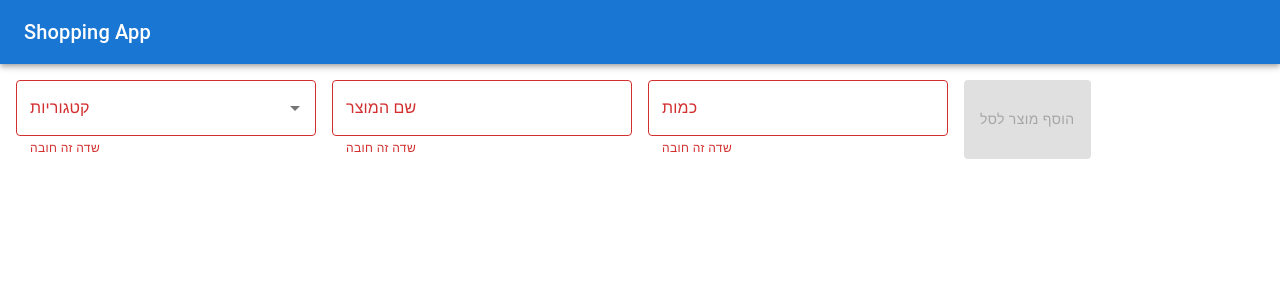
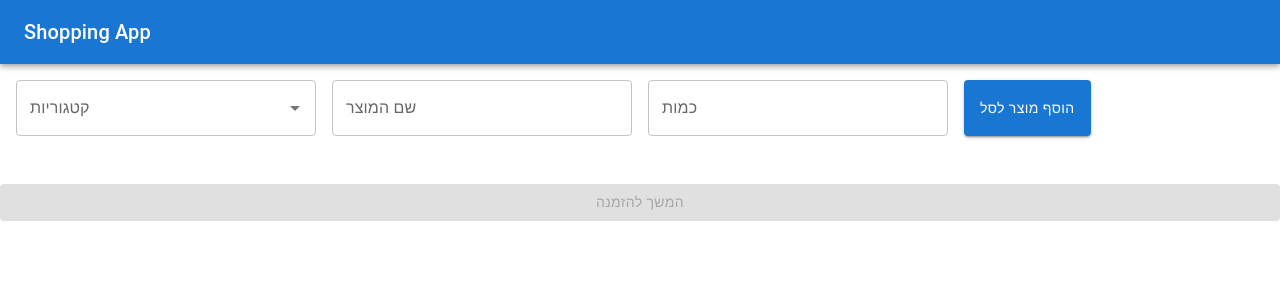
Before and after one commit to eranmazuz/HomeAssignmentReactRedux, a React (Create React App) app: page / in a window 1280 px wide. Shown: the top 300 px of the page. Built offline with nearby package versions, Linux system fonts and the light colour scheme.

Commit message:
- Add the finish order screen. - Make the cart screen fields more error easy.

```diff
--- a/src/App.js
+++ b/src/App.js
@@ -1,11 +1,16 @@
 import Header from "./Components/header";
 import CartScreen from "./Screens/cartScreen";
+import {useSelector} from "react-redux";
+import OrderScreen from "./Screens/orderScreen";
 
 function App() {
-  return (
+    const finishOrder = useSelector(state => state.cart.finishOrder)
+
+    return (
     <>
       <Header/>
-      <CartScreen/>
+        { !finishOrder && <CartScreen/>}
+        { finishOrder  && <OrderScreen/>}
     </>
   );
 }
--- /dev/null
+++ b/src/Components/ContinueToOrderButton.js
@@ -0,0 +1,19 @@
+import React, {useCallback } from "react";
+import {Button} from "@mui/material";
+import CAPTIONS from "../Constants/captions";
+import {useDispatch, useSelector} from "react-redux";
+import {cartActions} from "../Store/cartSlice";
+
+const ContinueToOrderButton = () => {
+    const products = useSelector(state => state.cart.items)
+    const dispatch = useDispatch();
+    const handleGoToOrder = useCallback(() => {
+        dispatch(cartActions.finishOrder())
+    }, [dispatch])
+
+    return (
+        <Button variant="contained" onClick={handleGoToOrder} disabled={!Object.keys(products).length}>{CAPTIONS.CONTINUE_TO_ORDER}</Button>
+    )
+}
+
+export default ContinueToOrderButton;
--- a/src/Components/cartProductsList.js
+++ b/src/Components/cartProductsList.js
@@ -1,5 +1,6 @@
 import {List, ListItemText, ListSubheader, Stack} from "@mui/material";
 import {useSelector} from "react-redux";
+import React from "react";
 
 const CartProductsList = () => {
     const products = useSelector(state => state.cart.items)
@@ -7,7 +8,8 @@ const CartProductsList = () => {
         <Stack direction='row' spacing={2} padding={2} flexWrap='wrap'>
             {
                 Object.entries(products).map(([category, categoryProducts]) => (
-                    <List subheader={<ListSubheader sx={{  borderColor: 'primary.main', bgcolor: 'primary.main', color: 'primary.contrastText', borderRadius: 2, fontWeight: 'medium' }}>{category}</ListSubheader>} key={category}>
+                    <List key={category}>
+                        <ListSubheader sx={{ textAlign: 'center',  borderColor: 'primary.main', bgcolor: 'primary.main', color: 'primary.contrastText', borderRadius: 2, fontWeight: 'medium' }}>{category}</ListSubheader>
                         {
                            Object.entries(categoryProducts).map(([productName, productAmount]) => (
                                <ListItemText key={productName} primary={`${productName} - ${productAmount}`}/>
--- a/src/Components/categoriesComboBox.js
+++ b/src/Components/categoriesComboBox.js
@@ -1,11 +1,13 @@
 import {Autocomplete, TextField} from "@mui/material";
-import ERRORS from "../Constants/errors";
 import CAPTIONS from "../Constants/captions";
 import React, {useCallback, useEffect } from "react";
 import {useDispatch, useSelector} from "react-redux";
 import {getCategoriesThunk} from "../Store/categoriesSlice";
+import {cartActions} from "../Store/cartSlice";
 
-const CategoriesComboBox = ({ category, setCategory}) => {
+const CategoriesComboBox = ({ setCategory}) => {
+
+    const errors = useSelector(state => state.cart.errors)
 
     const dispatch = useDispatch();
     useEffect(() => {
@@ -14,18 +16,18 @@ const CategoriesComboBox = ({ category, setCategory}) => {
 
     const categories = useSelector((state) => state.categories.categories);
     const categoriesLoading = useSelector((state) => state.categories.loading);
-    console.log(categories)
 
     const handleCategorySelect = useCallback((event, newCategory) => {
+        dispatch(cartActions.clearError('category'))
         setCategory(newCategory)
-    }, [setCategory])
+    }, [setCategory, dispatch])
 
 
     return (
         <Autocomplete
             options={categories}
             sx={{ width: 300 }}
-            renderInput={(params) => <TextField {...params} error={!category} helperText= {!category ? ERRORS.REQUIRED: null} label={CAPTIONS.CATEGORIES}/>}
+            renderInput={(params) => <TextField {...params} error={errors.category} helperText={errors.category} label={CAPTIONS.CATEGORIES}/>}
             onInputChange={handleCategorySelect}
             loading={categoriesLoading}
             getOptionLabel={(option) => option.name}
--- a/src/Components/newProductInput.js
+++ b/src/Components/newProductInput.js
@@ -6,6 +6,7 @@ import CategoriesComboBox from "./categoriesComboBox";
 import ProductNameInput from "./productNameInput";
 import ProductAmountInput from "./productAmountInput";
 import {cartActions} from "../Store/cartSlice";
+import ERRORS from "../Constants/errors";
 
 const NewProductInput = () => {
     const [category, setCategory] = useState('')
@@ -15,22 +16,37 @@ const NewProductInput = () => {
 
     const dispatch = useDispatch();
     const handleProductSave = useCallback(() =>  {
+        dispatch(cartActions.clearErrors())
+        const errors = {}
+        if(!category) {
+            errors.category = ERRORS.REQUIRED
+        }
+        if(!productName) {
+            errors.productName = ERRORS.REQUIRED
+        }
+        if(!productAmount) {
+            errors.productAmount = ERRORS.REQUIRED
+        }
+        if(Object.keys(errors).length === 0) {
+            dispatch(cartActions.addItem({
+                category: category,
+                name: productName,
+                amount: productAmount
+            }))
+        } else {
+            dispatch(cartActions.setErrors(errors))
+        }
 
-        dispatch(cartActions.addItem({
-            category: category,
-            name: productName,
-            amount: productAmount
-        }))
-    }, [category, productName, productAmount,dispatch])
+    }, [category, productName, productAmount, dispatch])
 
 
 
     return (
         <Stack spacing={2} padding={2} direction='row'>
-            <CategoriesComboBox category={category} setCategory={setCategory}/>
-            <ProductNameInput productName={productName} setProductName={setProductName}/>
-            <ProductAmountInput productAmount={productAmount} setProductAmount={setProductAmount}/>
-            <Button variant="contained" onClick={handleProductSave} disabled={!category || !productName || !productAmount}>{CAPTIONS.SAVE}</Button>
+            <CategoriesComboBox setCategory={setCategory}/>
+            <ProductNameInput setProductName={setProductName}/>
+            <ProductAmountInput setProductAmount={setProductAmount}/>
+            <Button variant="contained" onClick={handleProductSave}>{CAPTIONS.SAVE}</Button>
         </Stack>
     )
 
--- a/src/Components/productAmountInput.js
+++ b/src/Components/productAmountInput.js
@@ -1,14 +1,17 @@
 import {TextField} from "@mui/material";
 import CAPTIONS from "../Constants/captions";
-import ERRORS from "../Constants/errors";
 import React, {useCallback} from "react";
+import {useDispatch, useSelector} from "react-redux";
+import {cartActions} from "../Store/cartSlice";
 
-const ProductAmountInput = ( { productAmount, setProductAmount }) => {
+const ProductAmountInput = ( { setProductAmount }) => {
+    const errors = useSelector(state => state.cart.errors)
+    const dispatch = useDispatch();
 
     const handleProductAmountSet = useCallback((event) => {
-
+        dispatch(cartActions.clearError('productAmount'))
         setProductAmount(parseInt(event.target.value))
-    }, [setProductAmount])
+    }, [setProductAmount,dispatch])
 
     const handleNumberValidation = useCallback((event) => {
         if((event.key === '-') || (event.key === '.') || (event.key === 'e')) {
@@ -22,8 +25,8 @@ const ProductAmountInput = ( { productAmount, setProductAmount }) => {
             sx={{ width: 300 }}
             onChange={handleProductAmountSet}
             onKeyDown={handleNumberValidation}
-            error={!productAmount}
-            helperText= {!productAmount ? ERRORS.REQUIRED: null}
+            error={errors.productAmount}
+            helperText= {errors.productAmount}
             type="number"
         />
     )
--- a/src/Components/productNameInput.js
+++ b/src/Components/productNameInput.js
@@ -1,20 +1,25 @@
 import {TextField} from "@mui/material";
 import CAPTIONS from "../Constants/captions";
-import ERRORS from "../Constants/errors";
 import React, {useCallback} from "react";
+import {useDispatch, useSelector} from "react-redux";
+import {cartActions} from "../Store/cartSlice";
 
-const ProductNameInput = ({ productName, setProductName }) => {
+const ProductNameInput = ({ setProductName }) => {
+    const errors = useSelector(state => state.cart.errors)
+    const dispatch = useDispatch();
+
     const handleProductNameSet = useCallback((event) => {
+        dispatch(cartActions.clearError('productName'))
         setProductName(event.target.value)
-    }, [setProductName])
+    }, [setProductName, dispatch])
     return (
         <TextField
             label={CAPTIONS.PRODUCT_NAME}
             variant='outlined'
             sx={{ width: 300 }}
             onChange={handleProductNameSet}
-            error={!productName}
-            helperText= {!productName ? ERRORS.REQUIRED: null}
+            error={errors.productName}
+            helperText= {errors.productName}
         />
     )
 }
--- a/src/Constants/captions.js
+++ b/src/Constants/captions.js
@@ -4,7 +4,9 @@ const CAPTIONS = Object.freeze( {
     CATEGORIES: 'קטגוריות',
     PRODUCT_NAME: 'שם המוצר',
     PRODUCT_AMOUNT: 'כמות',
-    SAVE: 'הוסף מוצר לסל'
+    SAVE: 'הוסף מוצר לסל',
+    CONTINUE_TO_ORDER:'המשך להזמנה',
+    ORDER_SUMMERY: 'סיכום הזמנה'
 })
 
 export default CAPTIONS
--- a/src/Screens/cartScreen.js
+++ b/src/Screens/cartScreen.js
@@ -1,12 +1,15 @@
 import NewProductInput from "../Components/newProductInput";
 import {Stack} from "@mui/material";
 import CartProductsList from "../Components/cartProductsList";
+import ContinueToOrderButton from "../Components/ContinueToOrderButton";
+import React from "react";
 
 const CartScreen = () => {
     return (
         <Stack>
             <NewProductInput/>
             <CartProductsList/>
+            <ContinueToOrderButton/>
         </Stack>
 )
 }
--- a/src/Store/cartSlice.js
+++ b/src/Store/cartSlice.js
@@ -1,12 +1,11 @@
-import { createSlice} from '@reduxjs/toolkit'
+import {createSlice} from '@reduxjs/toolkit'
 
 const cartSlice = createSlice({
     name: 'cart',
-    initialState: { items: {} },
+    initialState: { items: {}, finishOrder: false, errors: {} },
     reducers: {
         addItem(state, action) {
             const newProduct = action.payload
-            console.log(action.payload)
             if (!(state.items[newProduct.category])){
                 state.items[newProduct.category] = {}
             }
@@ -15,6 +14,18 @@ const cartSlice = createSlice({
                 state.items[newProduct.category][newProduct.name] = 0
             }
             state.items[newProduct.category][newProduct.name] += newProduct.amount
+        },
+        finishOrder(state) {
+            state.finishOrder = true
+        },
+        setErrors(state, action) {
+            state.errors = action.payload
+        },
+        clearErrors(state) {
+            state.errors = {}
+        },
+        clearError(state, action) {
+            delete state.errors[action.payload]
         }
     }
 });
```
Also changed, not shown: src/Components/OrderList.js (added, +26 -0 lines).
